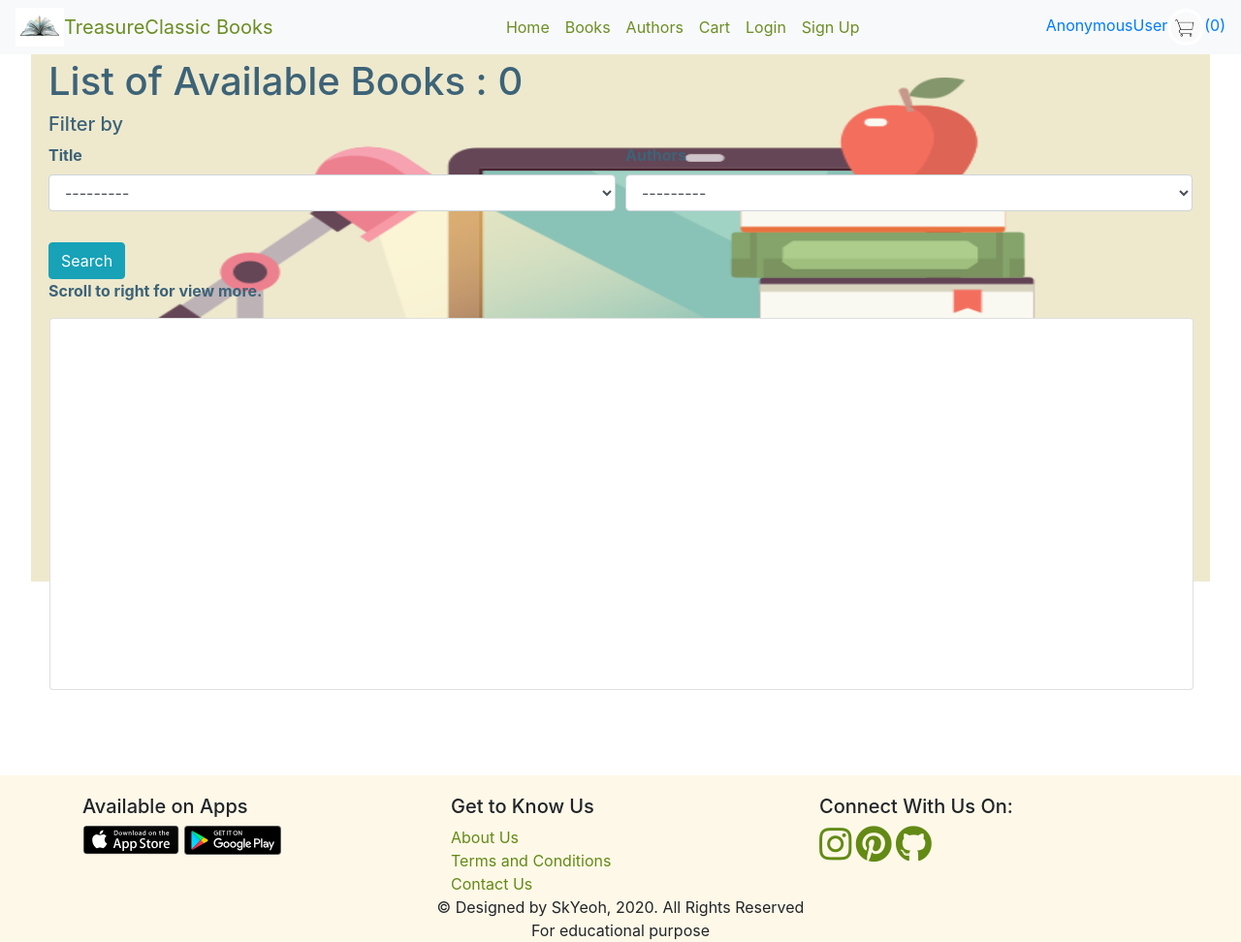
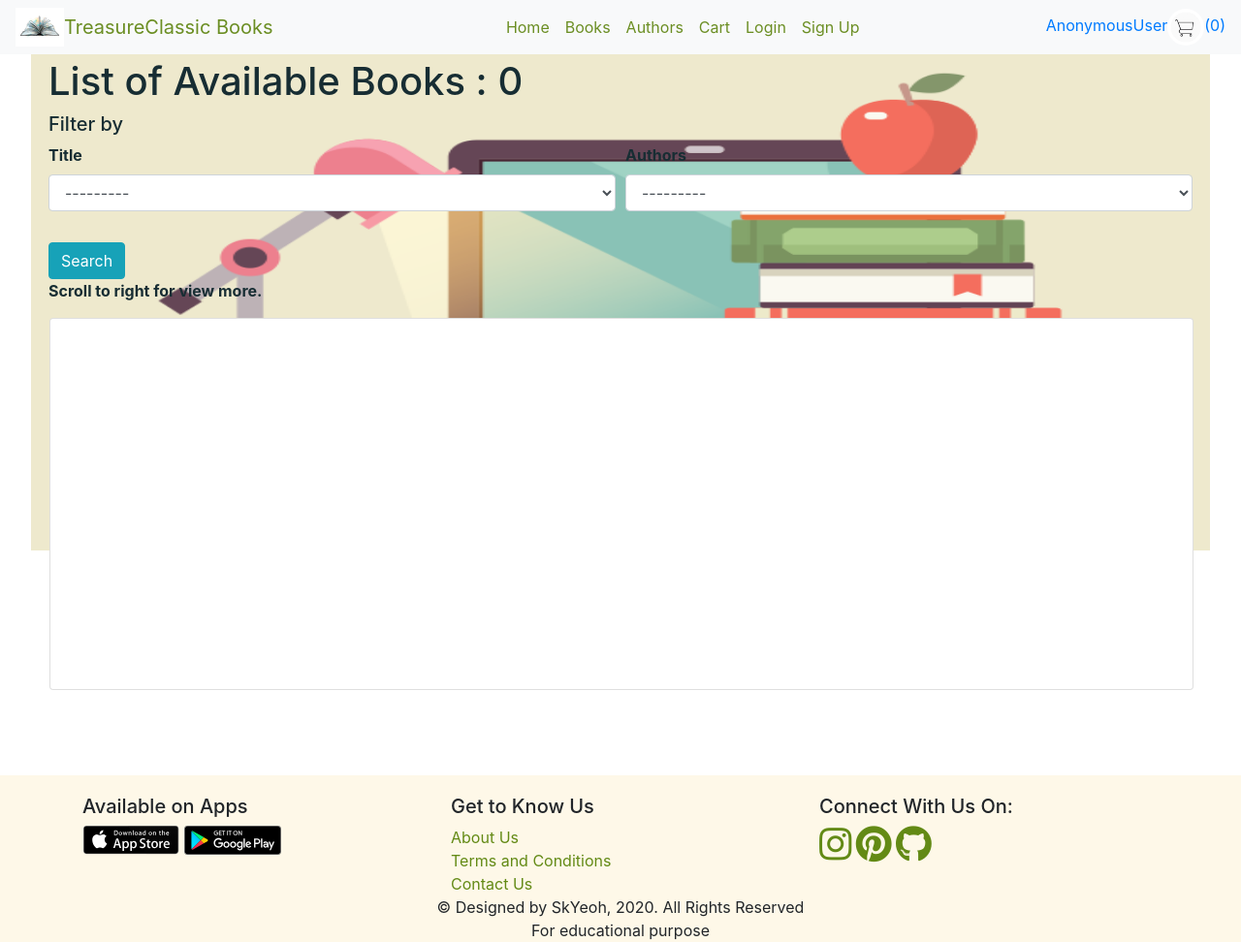
Before and after one commit to Code-Institute-Submissions/assign4-ecommence, a Django app: page /books/all in a window 1280 px wide. Shown: the whole page at 97% size. Run offline with Django 3.2, Linux system fonts and the light colour scheme; data that the repository does not hold is empty; some libraries are stand-ins or nearby versions.

Commit message:
color text change all books page

```diff
--- a/static/style/styles.css
+++ b/static/style/styles.css
@@ -114,12 +114,12 @@ body, html {
 }
 /*all books page*/
 #allbooks{
-    color:#3d6378;
+    color:#172d33;
     height: 100vh;
     background-image:url("/static/images/all_books.png");
     background-position: top;
     background-repeat: no-repeat;
-    background-size: 95% 75%;
+    background-size: 95% 71%;
     background-color: white;
 
 }
```
